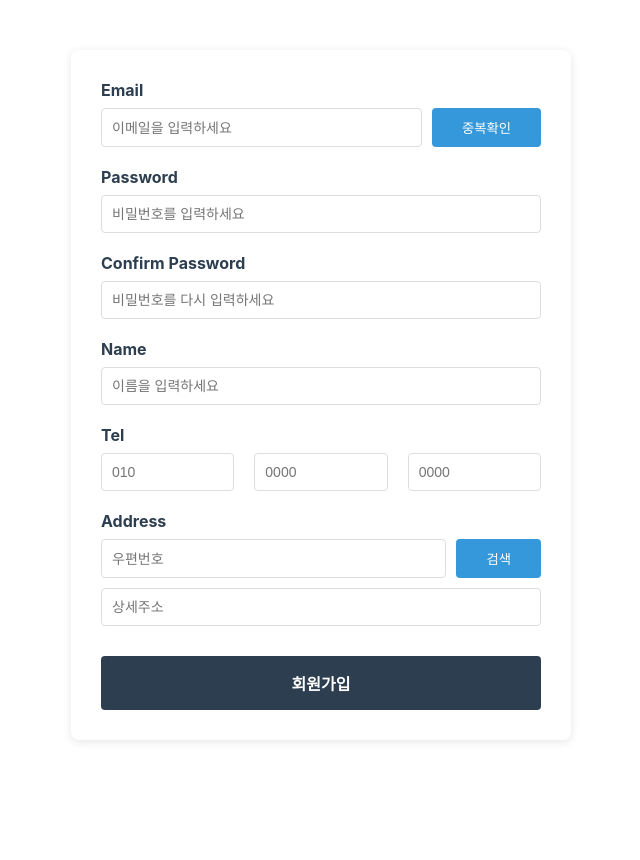
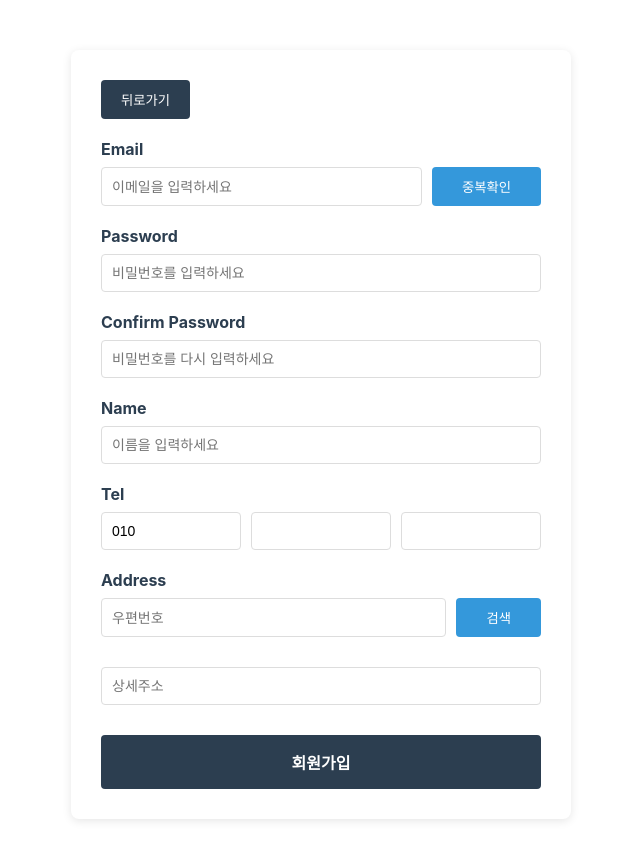
Before and after one commit to kanonphil/book_shop, a React app in the folder src/main/frontend/: page /join in a window 1280 px wide. Shown: the top 860 px of the page, without its empty margins (319-959 px from the left). Before the commit the page ends 800 px from the top, so only its background shows below. Built offline with nearby package versions, Linux system fonts and the light colour scheme; the HTML template or start-up script is replaced by a standard one.

Commit message:
add common Input component

```diff
--- a/src/main/frontend/src/App.jsx
+++ b/src/main/frontend/src/App.jsx
@@ -1,3 +1,4 @@
+import { BrowserRouter, Route, Routes } from 'react-router-dom'
 import BasicLayout from './components/layout/BasicLayout'
 import ManagerLayout from './components/layout/ManagerLayout'
 import Join from './pages/member/Join'
@@ -8,9 +9,11 @@ function App() {
 
   return (
     <>
-      {/* <BasicLayout /> */}
-      {/* <ManagerLayout /> */}
-      <Join />
+      <Routes>
+        <Route path='/' element={<BasicLayout />} />
+        <Route path='/manager' element={<ManagerLayout />} />
+        <Route path='/join' element={<Join />} />
+      </Routes>
     </>
   )
 }
--- /dev/null
+++ b/src/main/frontend/src/components/common/Input.jsx
@@ -0,0 +1,40 @@
+import React from 'react'
+import styles from './Input.module.css'
+
+const Input = ({
+  label,
+  type = "text",
+  placeholder,
+  defaultValue,
+  maxLength,
+  button,
+  onButtonClick
+}) => {
+  return (
+    <div className={styles.input_group}>
+      {label && <label>{label}</label>}
+      {button ? (
+        <div className={styles.input_with_button}>
+          <input
+            type={type}
+            placeholder={placeholder}
+            defaultValue={defaultValue}
+            maxLength={maxLength}
+          />
+          <button type="button" onClick={onButtonClick}>
+            {button}
+          </button>
+        </div>
+      ) : (
+        <input
+          type={type}
+          placeholder={placeholder}
+          defaultValue={defaultValue}
+          maxLength={maxLength}
+        />
+      )}
+    </div>
+  )
+}
+
+export default Input
--- /dev/null
+++ b/src/main/frontend/src/components/common/Input.module.css
@@ -0,0 +1,53 @@
+.input_group {
+  margin-bottom: 20px;
+}
+
+.input_group label {
+  display: block;
+  margin-bottom: 8px;
+  font-weight: bold;
+  color: #2c3e50;
+}
+
+/* 일반 input */
+.input_group input {
+  width: 100%;
+  padding: 10px;
+  border: 1px solid #ddd;
+  border-radius: 4px;
+  font-size: 14px;
+  box-sizing: border-box;  /* 추가 */
+}
+
+.input_group input:focus {
+  outline: none;
+  border-color: #3498db;
+}
+
+/* input + button 레이아웃 */
+.input_with_button {
+  display: flex;
+  gap: 10px;
+}
+
+.input_with_button input {
+  flex: 1;
+}
+
+.input_with_button button {
+  padding: 10px 30px;
+  background-color: #3498db;
+  color: white;
+  border: none;
+  border-radius: 4px;
+  cursor: pointer;
+  white-space: nowrap;
+}
+
+.input_with_button button:hover {
+  background-color: #2980b9;
+}
+
+.input_with_button button:active {
+  background-color: #1c5a85;
+}
--- /dev/null
+++ b/src/main/frontend/src/components/common/TelInput.jsx
@@ -0,0 +1,17 @@
+import React from 'react'
+import styles from './TelInput.module.css'
+
+const TelInput = ({ label }) => {
+  return (
+    <div className={styles.input_group}>
+      {label && <label>{label}</label>}
+      <div className={styles.tel_group}>
+        <input type="text" maxLength="3" defaultValue="010" />
+        <input type="text" maxLength="4" />
+        <input type="text" maxLength="4" />
+      </div>
+    </div>
+  )
+}
+
+export default TelInput
--- /dev/null
+++ b/src/main/frontend/src/components/common/TelInput.module.css
@@ -0,0 +1,31 @@
+.input_group {
+  margin-bottom: 20px;
+}
+
+.input_group label {
+  display: block;
+  margin-bottom: 8px;
+  font-weight: bold;
+  color: #2c3e50;
+}
+
+.tel_group {
+  display: flex;
+  gap: 10px;
+  width: 100%;  /* 추가 */
+}
+
+.tel_group input {
+  flex: 1;
+  min-width: 0;  /* 추가 - flex 아이템이 너무 커지는 것 방지 */
+  padding: 10px;
+  border: 1px solid #ddd;
+  border-radius: 4px;
+  font-size: 14px;
+  box-sizing: border-box;
+}
+
+.tel_group input:focus {
+  outline: none;
+  border-color: #3498db;
+}
--- a/src/main/frontend/src/components/layout/ManagerHeader.jsx
+++ b/src/main/frontend/src/components/layout/ManagerHeader.jsx
@@ -1,5 +1,6 @@
 import React from 'react'
 import styles from './ManagerHeader.module.css'
+import { Link } from 'react-router-dom'
 
 const ManagerHeader = () => {
   return (
@@ -10,7 +11,9 @@ const ManagerHeader = () => {
       />
       <ul>
         <li>Login</li>
-        <li>Join</li>
+        <li>
+          <Link to="/join">Join</Link>
+        </li>
       </ul>
     </div>
   )
--- a/src/main/frontend/src/components/layout/ManagerHeader.module.css
+++ b/src/main/frontend/src/components/layout/ManagerHeader.module.css
@@ -19,3 +19,8 @@
 .container > ul > li {
   cursor: pointer;
 }
+
+.container > ul > li a {
+  color: inherit;
+  text-decoration: none;
+}
--- a/src/main/frontend/src/components/layout/ManagerLayout.module.css
+++ b/src/main/frontend/src/components/layout/ManagerLayout.module.css
@@ -1,5 +1,5 @@
 .container {
-  width: 1400px;
+  width: 1200px;
   border: 1px solid black;
   margin: 0 auto;
 }
--- a/src/main/frontend/src/components/layout/ManagerSide.jsx
+++ b/src/main/frontend/src/components/layout/ManagerSide.jsx
@@ -19,9 +19,9 @@ import {
 
 const ManagerSide = () => {
   const [openMenu, setOpenMenu] = useState({
-    product: false,
-    purchase: false,
-    member: false
+    product: true,
+    purchase: true,
+    member: true
   })
 
   const toggleMenu = (menu) => {
--- a/src/main/frontend/src/components/layout/ManagerSide.module.css
+++ b/src/main/frontend/src/components/layout/ManagerSide.module.css
@@ -20,6 +20,7 @@
   cursor: pointer;
   transition: background-color 0.3s;
   justify-content: space-between;
+  user-select: none;
 }
 
 .menu_title:hover {
@@ -53,6 +54,7 @@
   display: flex;
   align-items: center;
   gap: 8px;
+  user-select: none;
 }
 
 .sub_menu > li:hover {
--- a/src/main/frontend/src/pages/member/Join.jsx
+++ b/src/main/frontend/src/pages/member/Join.jsx
@@ -1,55 +1,106 @@
 import React from 'react'
 import styles from './Join.module.css'
+import { useNavigate } from 'react-router-dom'
+import Input from '../../components/common/Input'
+import TelInput from '../../components/common/TelInput'
 
 const Join = () => {
+  const navigate = useNavigate()
+
+  const handleEmailCheck = () => {
+    console.log('이메일 중복 확인')
+  }
+
+  const handleAddressSearch = () => {
+    console.log('주소 검색')
+  }
+
   return (
     <div className={styles.container}>
+      <button
+        onClick={() => navigate(-1)}
+        className={styles.navBtn}
+      >
+        뒤로가기
+      </button>
+
       {/* Email */}
-      <div className={styles.input_group}>
+      <Input
+        label="Email"
+        type="text"
+        placeholder="이메일을 입력하세요"
+        button="중복확인"
+        onButtonClick={handleEmailCheck}
+      />
+      {/* <div className={styles.input_group}>
         <label>Email</label>
         <div className={styles.input_with_button}>
           <input type="text" placeholder='이메일을 입력하세요' />
           <button type="button">중복확인</button>
         </div>
-      </div>
+      </div> */}
 
       {/* Password */}
-      <div className={styles.input_group}>
+      <Input
+        label='Password'
+        type='text'
+        placeholder="비밀번호를 입력하세요"
+      />
+      {/* <div className={styles.input_group}>
         <label>Password</label>
         <input type="text" placeholder='비밀번호를 입력하세요' />
-      </div>
+      </div> */}
 
       {/* Confirm Password */}
-      <div className={styles.input_group}>
+      <Input
+        label='Confirm Password'
+        type='text'
+        placeholder="비밀번호를 다시 입력하세요"
+      />
+      {/* <div className={styles.input_group}>
         <label>Confirm Password</label>
         <input type="text" placeholder='비밀번호를 다시 입력하세요' />
-      </div>
+      </div> */}
 
       {/* Name */}
-      <div className={styles.input_group}>
+      <Input
+        label='Name'
+        type='text'
+        placeholder="이름을 입력하세요"
+      />
+      {/* <div className={styles.input_group}>
         <label>Name</label>
         <input type="text" placeholder='이름을 입력하세요' />
-      </div>
+      </div> */}
 
       {/* Tel */}
-      <div className={styles.input_group}>
+      <TelInput label='Tel' />
+      {/* <div className={styles.input_group}>
         <label>Tel</label>
         <div className={styles.tel_group}>
-          <input type="text" maxLength="3" placeholder='010' />
-          <input type="text" maxLength="4" placeholder='0000' />
-          <input type="text" maxLength="4" placeholder='0000' />
+          <input type="text" maxLength="3" defaultValue="010" />
+          <input type="text" maxLength="4" />
+          <input type="text" maxLength="4" />
         </div>
-      </div>
+      </div> */}
 
       {/* Address */}
-      <div className={styles.input_group}>
+      <Input
+        label='Address'
+        type='text'
+        placeholder='우편번호'
+        button='검색'
+        onButtonClick={handleAddressSearch}
+      />
+      <input type="text" placeholder="상세주소" className={styles.full_input} />
+      {/* <div className={styles.input_group}>
         <label>Address</label>
         <div className={styles.input_with_button}>
           <input type="text" placeholder="우편번호" />
           <button>검색</button>
         </div>
         <input type="text" placeholder="상세주소" className={styles.full_input} />
-      </div>
+      </div> */}
 
       {/* Submit Button */}
       <div className={styles.button_group}>
--- a/src/main/frontend/src/pages/member/Join.module.css
+++ b/src/main/frontend/src/pages/member/Join.module.css
@@ -7,67 +7,39 @@
   box-shadow: 0 2px 10px rgba(0, 0, 0, 0.1);
 }
 
-.input_group {
-  margin-bottom: 20px;
-}
-
-.input_group label {
-  display: block;
-  margin-bottom: 8px;
-  font-weight: bold;
-  color: #2c3e50;
-}
-
-.input_group input {
-  width: 100%;
-  padding: 10px;
-  border: 1px solid #ddd;
-  border-radius: 4px;
-  font-size: 14px;
-}
-
-.input_group input:focus {
-  outline: none;
-  border-color: #3498db;
-}
-
-/* Email, Address - input + button */
-.input_with_button {
-  display: flex;
-  gap: 10px;
-}
-
-.input_with_button input {
-  flex: 1;
-}
-
-.input_with_button button {
-  padding: 10px 30px;
-  background-color: #3498db;
+.navBtn {
+  padding: 10px 20px;
+  background-color: #2c3e50;
   color: white;
   border: none;
   border-radius: 4px;
   cursor: pointer;
   white-space: nowrap;
+  margin-bottom: 20px;
 }
 
-.input_with_button button:active {
-  background-color: #2980b9;
+.navBtn:hover {
+  background-color: #34495e;
 }
 
-/* Tel */
-.tel_group {
-  display: flex;
-  gap: 20px;
-}
-
-.tel_group input {
-  flex: 1;
+.navBtn:active {
+  background-color: #1a252f;
 }
 
 /* Address - full width input */
 .full_input {
+  width: 100%;
   margin-top: 10px;
+  padding: 10px;
+  border: 1px solid #ddd;
+  border-radius: 4px;
+  font-size: 14px;
+  box-sizing: border-box;
+}
+
+.full_input:focus {
+  outline: none;
+  border-color: #3498db;
 }
 
 /* Submit Button */
@@ -88,6 +60,10 @@
   cursor: pointer;
 }
 
+.submit_button:hover {
+  background-color: #34495e;
+}
+
 .submit_button:active {
   background-color: #0a1c30;
 }
```
